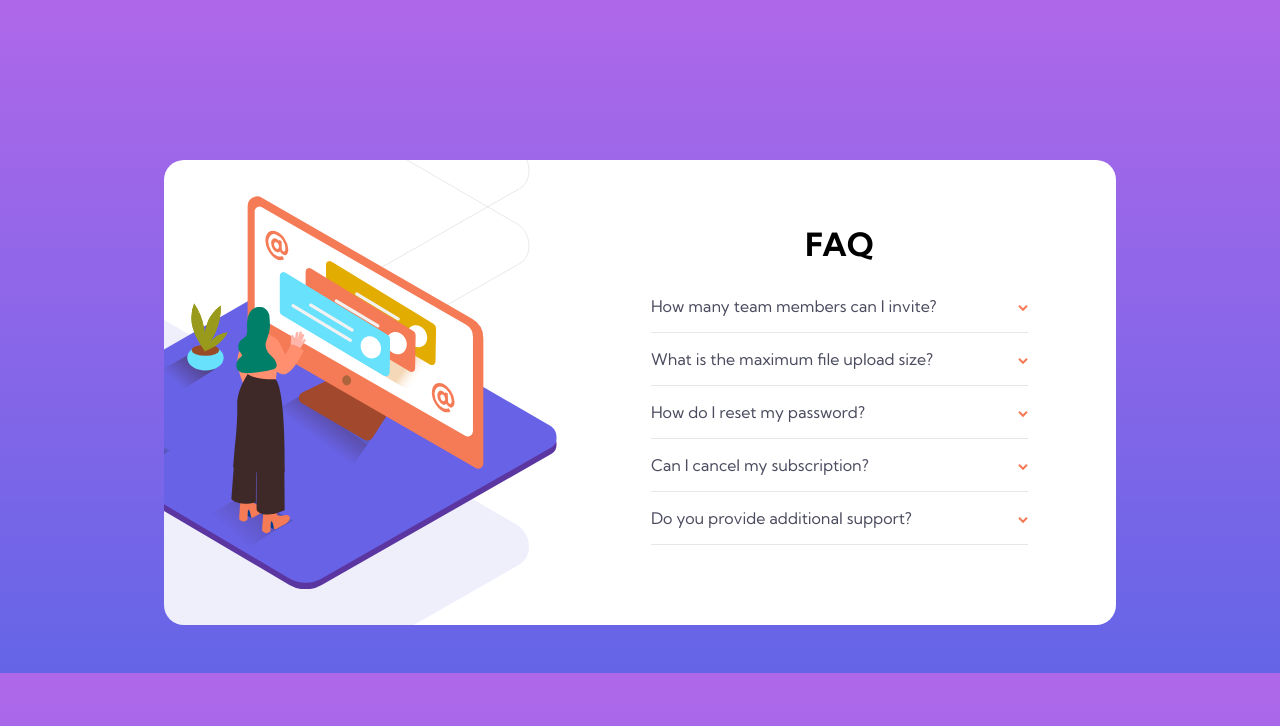
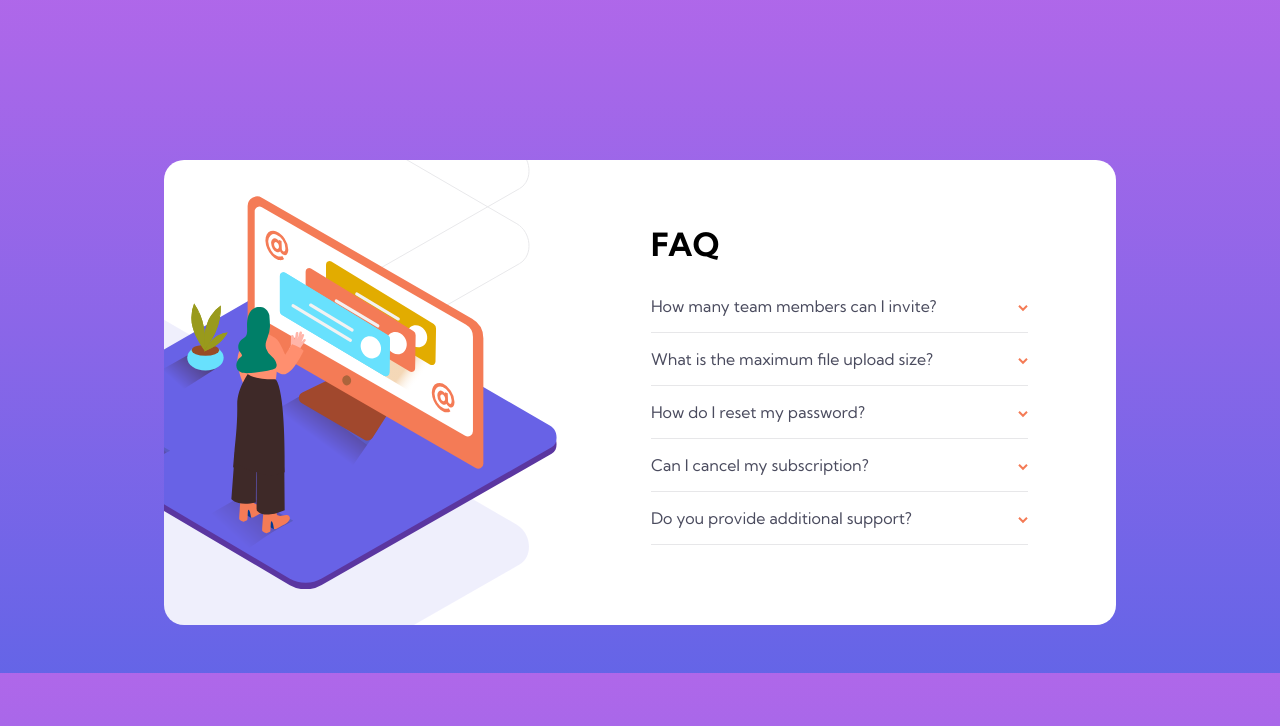
Before and after one commit to jcnevess/faq-accordion, an Eleventy site: page index.html in a window 1280 px wide. Built offline with nearby package versions, Linux system fonts and the light colour scheme; Eleventy itself is replaced by a stand-in of ours; files that its build step writes are made by us from their sources.

Commit message:
fixes alignment

```diff
--- a/bundle.css
+++ b/bundle.css
@@ -151,6 +151,7 @@ h1 {
   }
 
   .content {
-    width: 60%
+    width: 60%;
+    align-items: start;
   }
 }
```
